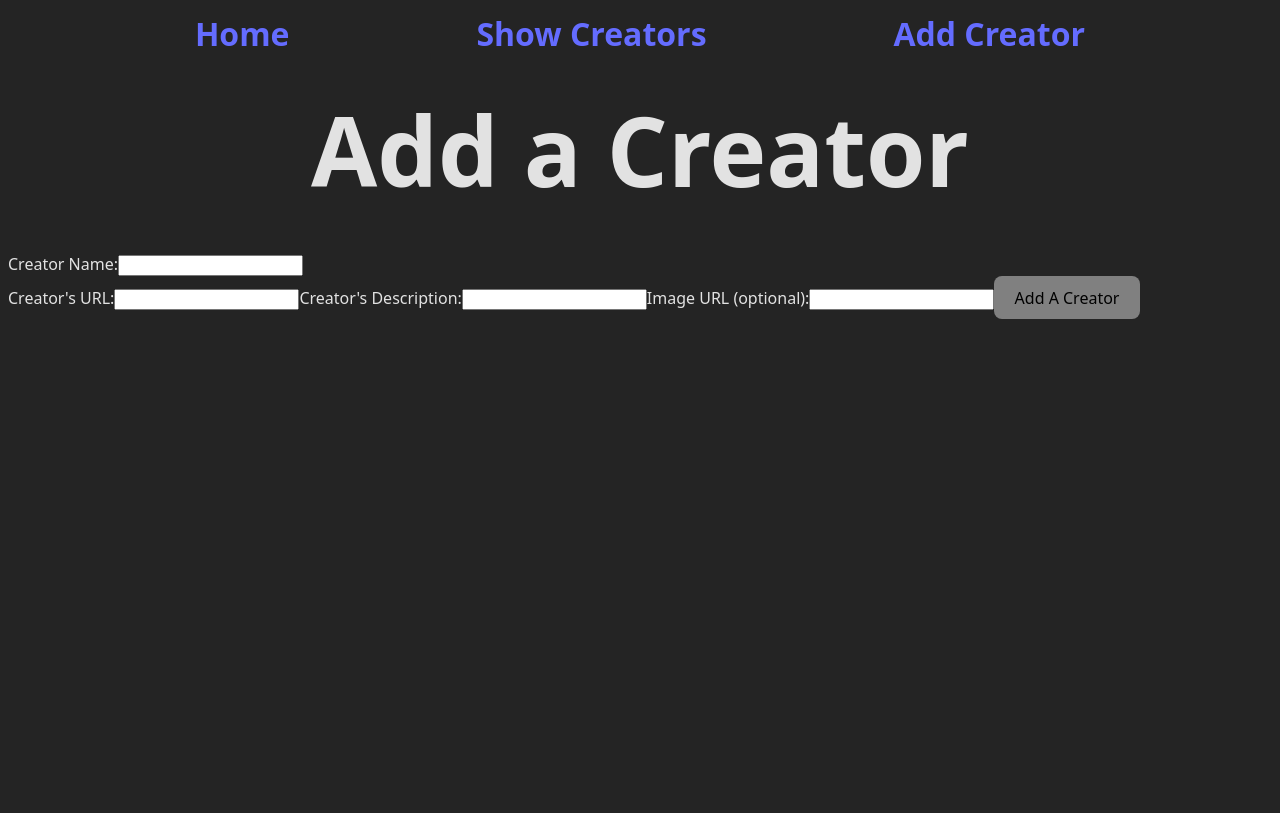
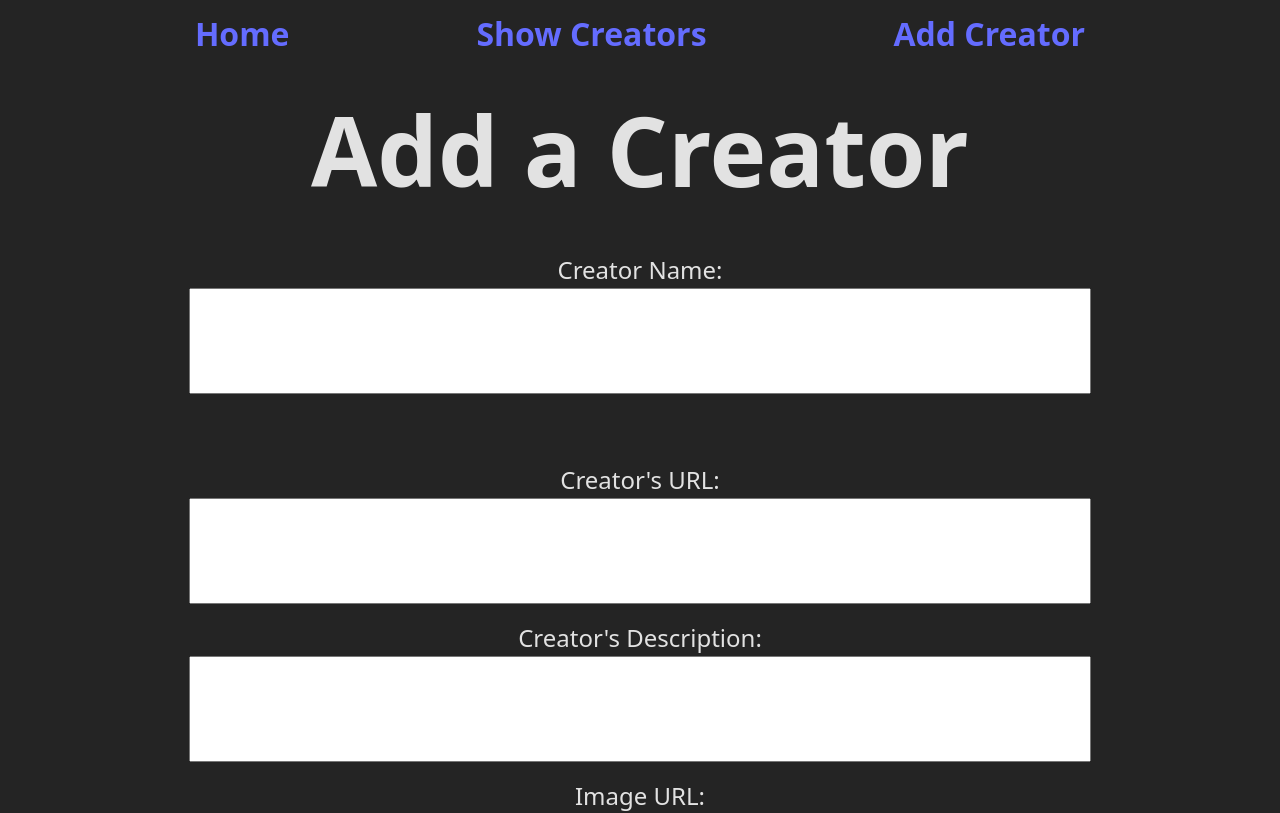
Before and after one commit to Ian-Acosta2330/creatorverse, a React (Vite) app: page /AddCreator in a window 1280 px wide. Shown: the top 813 px of the page. Built offline with nearby package versions, Linux system fonts and the light colour scheme.

Commit message:
Finalized add creator stylization with css

```diff
--- a/src/index.css
+++ b/src/index.css
@@ -234,3 +234,30 @@ nav a:hover{
 .editCard .delButton button:hover {
   text-decoration: underline;
 }
+
+.fieldList {
+  display: flex;
+  flex-direction: column;
+  gap:2vh;
+  margin:auto;
+  text-align: center;
+  font-size: 1.5em;
+  font-weight: 300;
+}
+.fieldList .newField{
+  display: flex;
+  flex-direction: column;
+  justify-content: center;
+  margin:auto;
+}
+.fieldList textarea {
+  height: 100px;
+  width: 70vw;
+  resize:none;
+  overflow-y: auto;
+  margin:auto;
+}
+.fieldList button {
+  width: 10vw;
+  margin: auto;
+}
--- a/src/pages/AddCreator.jsx
+++ b/src/pages/AddCreator.jsx
@@ -39,26 +39,29 @@ function AddCreator() {
             <Nav />
             <h1 className="title">Add a Creator</h1>
             <form onSubmit={add_creator}>
-                <label>
+                <div className="fieldList">
+                    <label className="newField">
                         Creator Name:
-                    <input type="text" name="c_name" value={c_name} onChange={(event)=>setName(event.target.value)}/>
+                        <textarea name="c_name" value={c_name} onChange={(event)=>setName(event.target.value)}/>
                     </label><br></br>
 
-                <label>
+                    <label className="newField">
                         Creator's URL:
-                    <input type="text" name="c_url" value={c_url} onChange={(event)=>setUrl(event.target.value)}/>
+                        <textarea name="c_url" value={c_url} onChange={(event)=>setUrl(event.target.value)}/>
                     </label>
 
-                <label>
+                    <label className="newField">
                         Creator's Description:
-                    <input type="text" name="c_desc" value={c_desc} onChange={(event)=>setDesc(event.target.value)}/>
+                        <textarea name="c_desc" value={c_desc} onChange={(event)=>setDesc(event.target.value)}/>
                     </label>
-                <label>
-                    Image URL (optional):
-                    <input type="text" name="c_img" value={c_img} onChange={(event)=>setImg(event.target.value)}/>
+
+                    <label className="newField">
+                        Image URL:
+                        <textarea name="c_img" value={c_img} onChange={(event)=>setImg(event.target.value)}/>
                     </label>
 
                     <button type="submit">Add A Creator</button>
+                </div>
             </form>
         </>
     );
```
Lines whose indentation alone changed are shown as unchanged.
